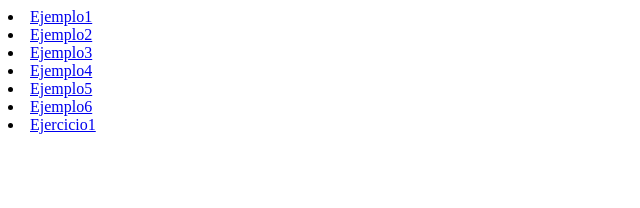
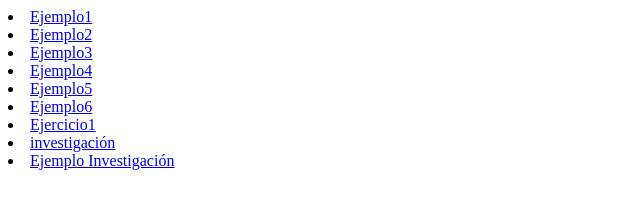
Before and after one commit to VReyna7/DawVictor.github.io, a plain HTML site: page guia3/index.html in a window 1280 px wide. Shown: the whole page, without its empty margins (0-640 px from the left). Drawn offline with Linux system fonts and the light colour scheme.

Commit message:
Update index.html

```diff
--- a/guia3/index.html
+++ b/guia3/index.html
@@ -16,6 +16,8 @@
             <li ><a href="ejemplo5/aleatorios.html">Ejemplo5</a></li>
             <li ><a href="ejemplo6/tirardados.html">Ejemplo6</a></li>
             <li ><a href="ejercicio1/ejercicio1.html">Ejercicio1</a></li>
+             <li ><a href="ejercicio1/investigacion.html">investigación</a></li>
+             <li ><a href="ejercicio1/ejemplo.html">Ejemplo Investigación</a></li>
         </nav>
     </div>
 </body>
```
